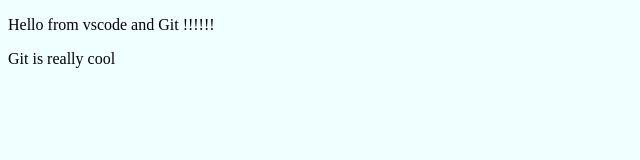
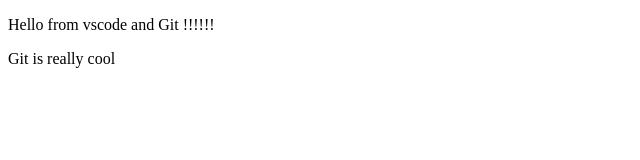
Before and after one commit to m-aminian/vscode-git, a plain HTML site: page index.html in a window 1280 px wide. Shown: the whole page, without its empty margins (0-640 px from the left). Drawn offline with Linux system fonts and the light colour scheme.

Commit message:
Delete css

```diff
--- a/index.html
+++ b/index.html
@@ -5,7 +5,6 @@
     <meta charset="UTF-8">
     <meta name="viewport" content="width=device-width, initial-scale=1.0">
     <title>Hello from vscode and Git</title>
-    <link rel="stylesheet" href="./styles.css">
 </head>
 
 <body>
--- a/styles.css
+++ /dev/null
@@ -1,3 +0,0 @@
-body {
-    background-color: azure;
-}
```
